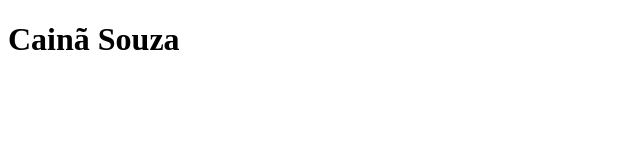
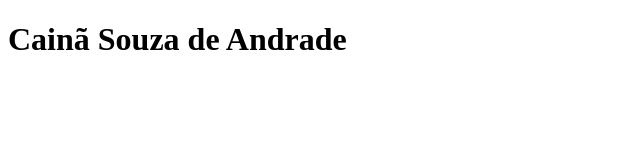
Before and after one commit to Caina-Souza/aulagit, a plain HTML site: page index.html in a window 1280 px wide. Shown: the whole page, without its empty margins (0-640 px from the left). Drawn offline with Linux system fonts and the light colour scheme.

Commit message:
alteração

```diff
--- a/index.html
+++ b/index.html
@@ -6,6 +6,6 @@
     <title>Cainã</title>
 </head>
 <body>
-    <h1>Cainã Souza</h1>
+    <h1>Cainã Souza de Andrade</h1>
 </body>
 </html>
```
